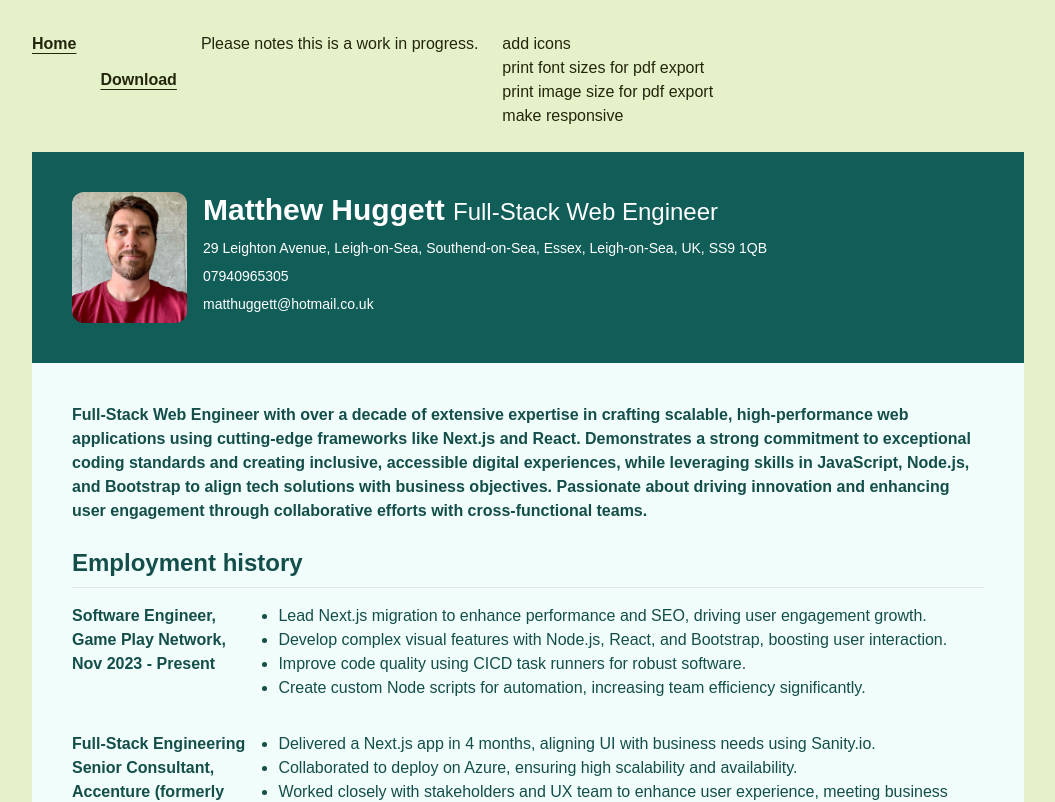
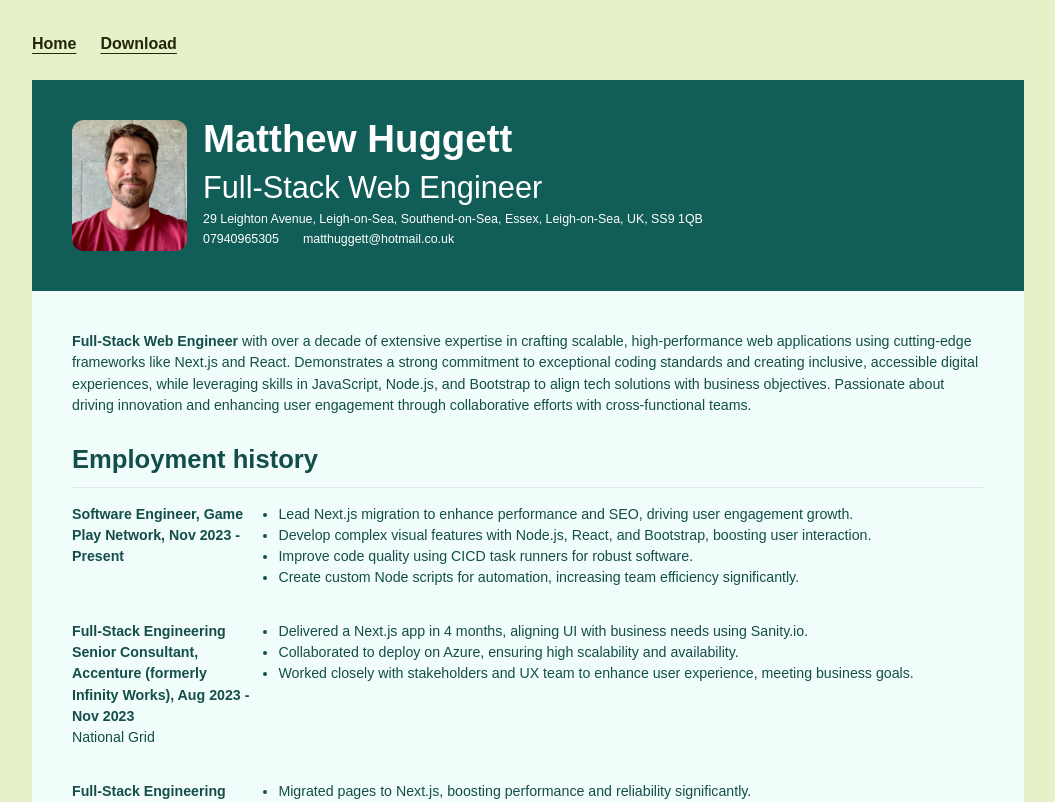
Before and after one commit to huggie1984/portfolio, a Next.js app: page /resume in a window 1280 px wide. Shown: the top 802 px of the page, without its empty margins (112-1167 px from the left). Built offline with nearby package versions, Linux system fonts and the light colour scheme.

Commit message:
add resume

```diff
--- a/app/resume/page.tsx
+++ b/app/resume/page.tsx
@@ -1,11 +1,15 @@
 import { ExportPdfButton } from '@/components/export-pdf-button/export-pdf-button';
 import Link from 'next/link';
 
+// todo add icons
+// todo adjust text, show what outcomes and how the point did something positive.
+// todo fix fontsizes for export.
+
 export default function Page() {
-  const text3XL = 'text-3xl';
-  const text2XL = 'text-2xl';
-  const textBase = 'text-base';
-  const textSM = 'text-sm';
+  const text3XL = 'text-[3vw] max:text-3xl';
+  const text2XL = 'text-[2vw] max:text-2xl';
+  const textBase = 'text-[1.11vw] max:text-base';
+  const textSM = 'text-[0.97vw] max:text-sm';
   const sectionGrid = 'grid grid-cols-[20%_1fr] gap-6';
 
   return (
@@ -15,13 +19,6 @@ export default function Page() {
           Home
         </Link>
         <ExportPdfButton elementId={'resume'} />
-        <p>Please notes this is a work in progress.</p>
-        <ul>
-          <li>add icons</li>
-          <li>print font sizes for pdf export</li>
-          <li>print image size for pdf export</li>
-          <li>make responsive</li>
-        </ul>
       </div>
 
       <div
@@ -38,17 +35,16 @@ export default function Page() {
               height={131}
             />
 
-            <div className={`flex flex-col gap-2 ${textSM}`}>
-              <div className="flex gap-4 items-start leading-none">
-                <h1 className={`${text3XL} font-black`}>
-                  Matthew Huggett{' '}
+            <div className={`flex flex-col gap-2 ${textSM} leading-none`}>
+              <h1 className={`${text3XL} font-black`}>Matthew Huggett</h1>
+              <h2 className={`${text3XL} font-black`}>
                 <small className="font-light">Full-Stack Web Engineer</small>
-                </h1>
-              </div>
+              </h2>
               <div>
                 29 Leighton Avenue, Leigh-on-Sea, Southend-on-Sea, Essex,
                 Leigh-on-Sea, UK, SS9 1QB
               </div>
+              <div className="flex gap-6">
                 <a href="tel:07940965305" className="_link_1ps2u_60">
                   07940965305
                 </a>
@@ -59,18 +55,19 @@ export default function Page() {
                   matthuggett@hotmail.co.uk
                 </a>
               </div>
+            </div>
           </header>
           <div className="p-10 w-full bg-[#f1fdfa] text-[#134e4a]">
-            <p className="font-semibold mb-6">
-              Full-Stack Web Engineer with over a decade of extensive expertise
-              in crafting scalable, high-performance web applications using
-              cutting-edge frameworks like Next.js and React. Demonstrates a
-              strong commitment to exceptional coding standards and creating
-              inclusive, accessible digital experiences, while leveraging skills
-              in JavaScript, Node.js, and Bootstrap to align tech solutions with
-              business objectives. Passionate about driving innovation and
-              enhancing user engagement through collaborative efforts with
-              cross-functional teams.
+            <p className="mb-6">
+              <strong>Full-Stack Web Engineer</strong> with over a decade of
+              extensive expertise in crafting scalable, high-performance web
+              applications using cutting-edge frameworks like Next.js and React.
+              Demonstrates a strong commitment to exceptional coding standards
+              and creating inclusive, accessible digital experiences, while
+              leveraging skills in JavaScript, Node.js, and Bootstrap to align
+              tech solutions with business objectives. Passionate about driving
+              innovation and enhancing user engagement through collaborative
+              efforts with cross-functional teams.
             </p>
             <div className="w-full flex flex-col mb-6">
               <SectionTitle title="Employment history" textSize={text2XL} />
@@ -335,7 +332,9 @@ const Skill = ({ value, label }: { value: number; label: string }) => {
   const percentage = ((clampedValue - 1) / 5) * 100;
   return (
     <div className="flex flex-col w-full max-w-md">
-      <div className="text-lg font-semibold pb-2">{label}</div>
+      <div className="text-[1.25vw] max:text-lg font-semibold pb-2">
+        {label}
+      </div>
 
       <div className="w-full h-1 bg-gray-200 rounded-full">
         <div
--- a/components/export-pdf-button/export-pdf-button.tsx
+++ b/components/export-pdf-button/export-pdf-button.tsx
@@ -1,25 +1,26 @@
 'use client';
-import html2pdf from 'html2pdf.js';
+import { useCallback } from 'react';
 
-export const ExportPdfButton = ({ elementId }: { elementId: string }) => (
-  <button
-    className="link-dark dark:link-light"
-    onClick={() => generatePdf(elementId)}
-  >
-    Download
-  </button>
-);
-
-const generatePdf = (elementId: string) => {
+export const ExportPdfButton = ({ elementId }: { elementId: string }) => {
+  const generatePdf = useCallback(async () => {
+    const html2pdf = (await import('html2pdf.js')).default;
     const element = document.getElementById(elementId) as HTMLElement;
+    if (!element) return;
     html2pdf()
       .from(element)
       .set({
         margin: [0.05, 0.05, 0.05, 0.05],
         filename: 'high-resolution-export.pdf',
         image: { type: 'jpeg', quality: 1.0 },
-      html2canvas: { scale: 3 }, // Higher scale improves resolution (default is 1)
+        html2canvas: { scale: 3 },
         jsPDF: { unit: 'in', format: 'a4', orientation: 'portrait' },
       })
       .save();
+  }, [elementId]);
+
+  return (
+    <button className="link-dark dark:link-light" onClick={() => generatePdf()}>
+      Download
+    </button>
+  );
 };
```
Lines whose indentation alone changed are shown as unchanged.
